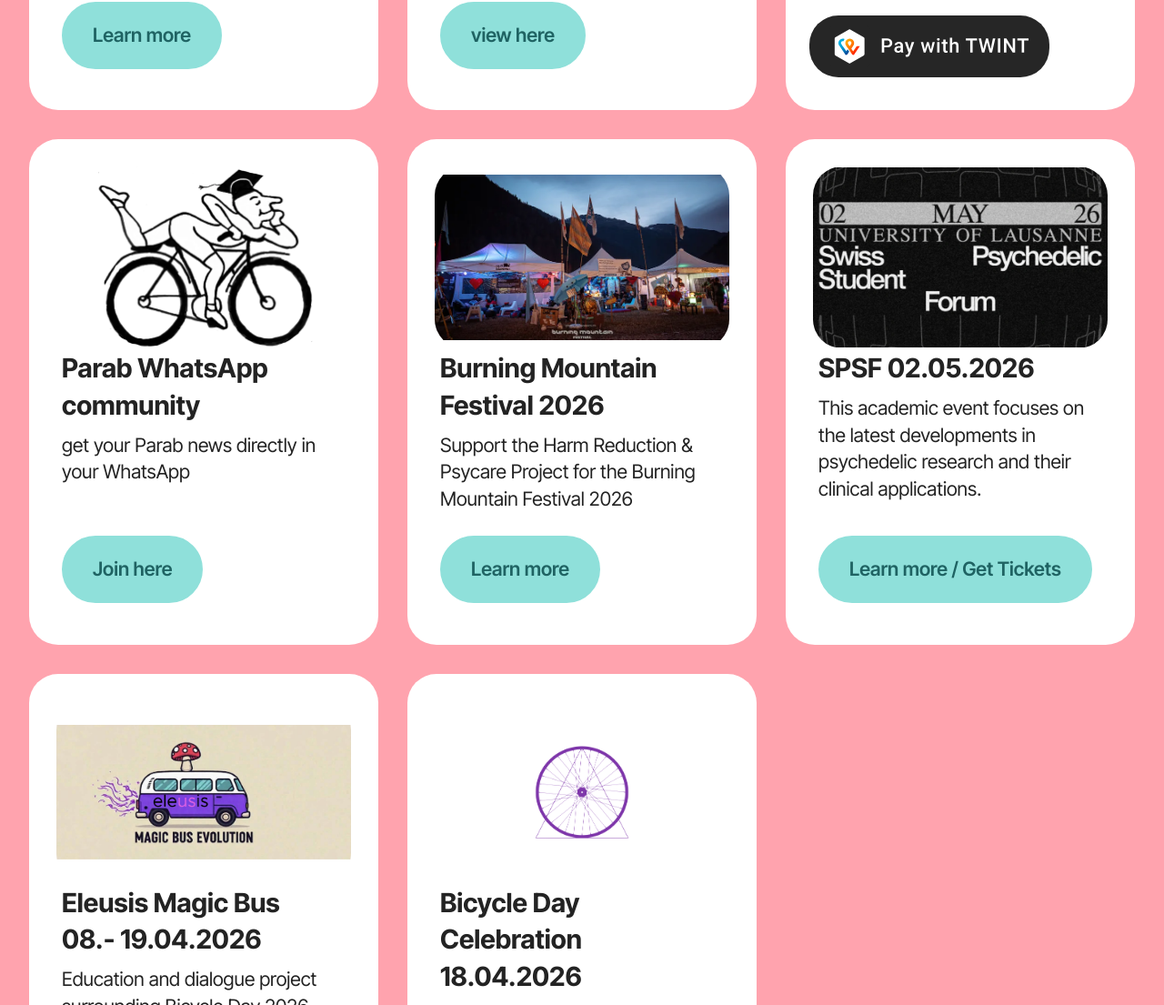
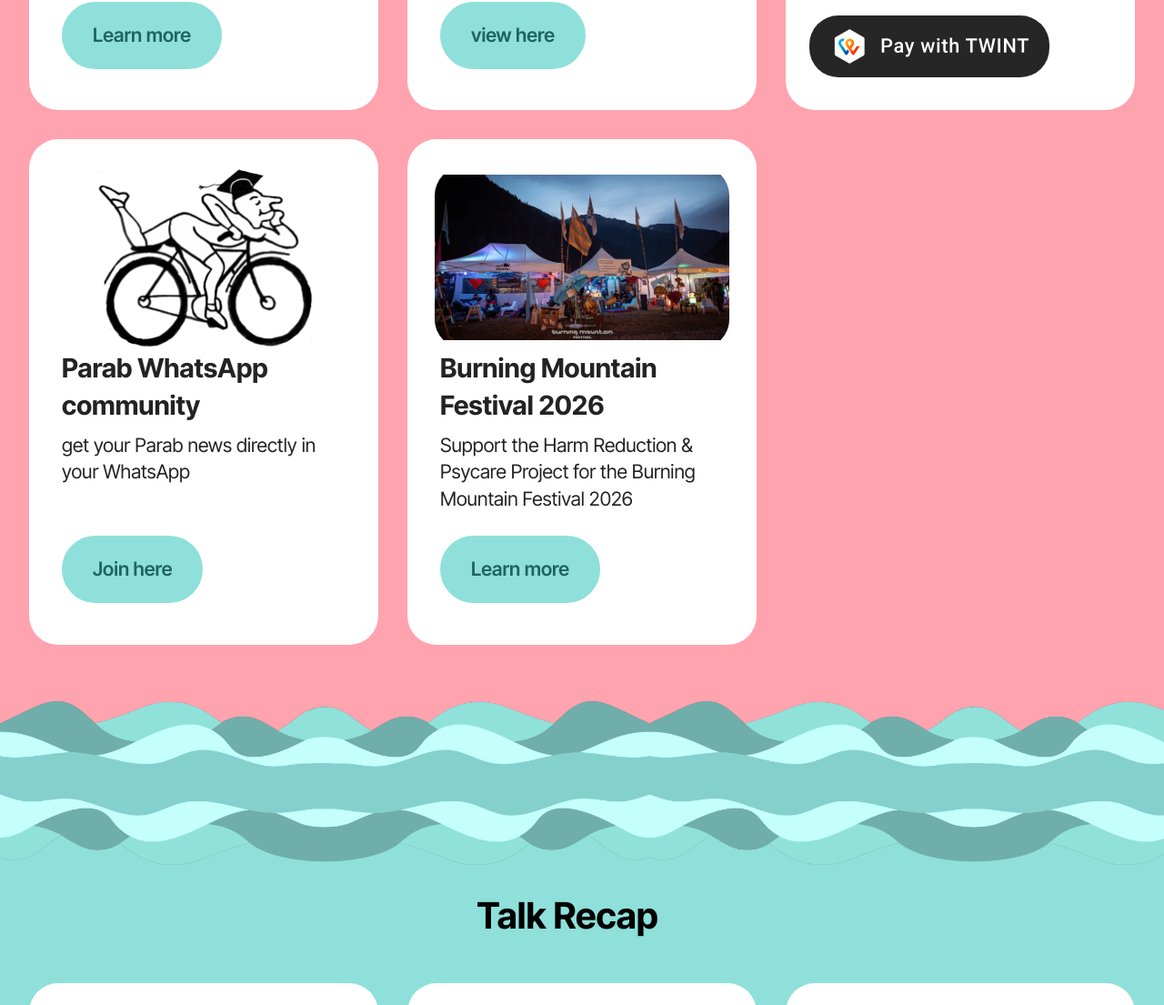
Before and after one commit to ParabCH/parab.ch, a website: page index.html in a window 1280 px wide. Shown: the part 1165-2270 px from the top of the page at 91% size. Drawn offline with Linux system fonts and the light colour scheme.

Commit message:
romoved passed events

```diff
--- a/index.html
+++ b/index.html
@@ -250,7 +250,7 @@
 						</div>
 					</div>
           </div>
-				         <div class="item features-image col-12 col-md-6 col-lg-4">
+				    <!--  <div class="item features-image col-12 col-md-6 col-lg-4">
 					<div class="item-wrapper">
 						<div class="item-img">
 							<img src="assets/images/spsf2026.webp" alt="">
@@ -264,8 +264,8 @@
 									class="btn item-btn btn-success display-7" target="_blank">Learn more / Get Tickets</a></div>
 						</div>
 					</div>
-          </div>
-                   <div class="item features-image col-12 col-md-6 col-lg-4">
+          </div>-->
+                    <!--<div class="item features-image col-12 col-md-6 col-lg-4">
 					<div class="item-wrapper">
 						<div class="item-img">
 							<img src="assets/images/eleusis_Magicbus.png" alt="">
@@ -279,8 +279,8 @@
 									class="btn item-btn btn-success display-7" target="_blank">Learn more</a></div>
 						</div>
 					</div>
-          </div>
-                             <div class="item features-image col-12 col-md-6 col-lg-4">
+          </div> -->
+                            <!-- <div class="item features-image col-12 col-md-6 col-lg-4">
 					<div class="item-wrapper">
 						<div class="item-img">
 							<img src="assets/images/bicycle-day-2026.png" alt="">
@@ -292,7 +292,7 @@
 							</p>
 							<div class="mbr-section-btn item-footer"><a href="https://eventfrog.ch/de/p/partys/electro/bicycle-day-celebration-7434904857172012982.html"
 									class="btn item-btn btn-success display-7" target="_blank">Get Tickets</a></div>
-						</div>
+						</div>-->
 					</div>
           </div>
 					</div>
```
